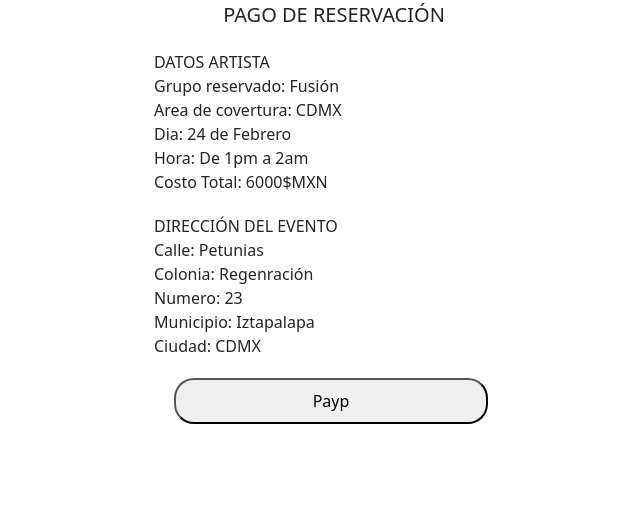
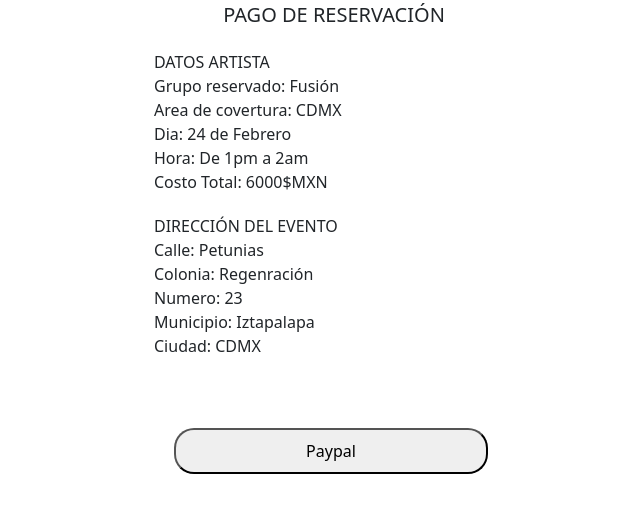
Before and after one commit to Kodemia-MusicApp/MusicApp-FrontEnd, a React (Create React App) app: page /crearcuenta/payment/execute-payment in a window 1280 px wide. Shown: the top 512 px of the page, without its empty margins (306-946 px from the left). Built offline with nearby package versions, Linux system fonts and the light colour scheme.

Commit message:
2 files modified

```diff
--- a/src/Pages/Payment/Payment.jsx
+++ b/src/Pages/Payment/Payment.jsx
@@ -18,7 +18,7 @@ export const Payment = () => {
                             <p className="datatext">Hora: De 1pm a 2am</p>
                             <p className="datatext">Costo Total: 6000$MXN</p>
                         </div>
-                        <div>
+                        <div className="directions">
                             <p className="dataTitles">DIRECCIÓN DEL EVENTO</p>
                             <p className="datatext">Calle: Petunias</p>
                             <p className="datatext">Colonia: Regenración</p>
@@ -26,7 +26,7 @@ export const Payment = () => {
                             <p className="datatext">Municipio: Iztapalapa</p>
                             <p className="datatext">Ciudad: CDMX</p>
                         </div>
-                        <button className="BotonGeneral">Payp</button>
+                        <button className="BotonGeneral">Paypal</button>
                     </div>
                 </div>
             </div>
--- a/src/Pages/Payment/Payment.scss
+++ b/src/Pages/Payment/Payment.scss
@@ -1,10 +1,14 @@
 ///CONTAINERS
 .Payment-container {
-  width: 360px;
-  height: 10vh;
+    width: 360px;
+    height: 10vh;
 }
 
-.Payment{
-  display: flex;
-  justify-content: center;
+.Payment {
+    display: flex;
+    justify-content: center;
 }
+
+.directions {
+    margin-bottom: 50px;
+}
```
